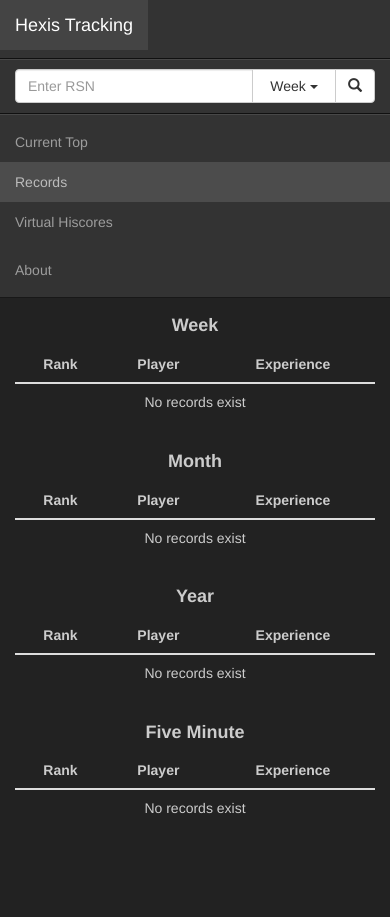
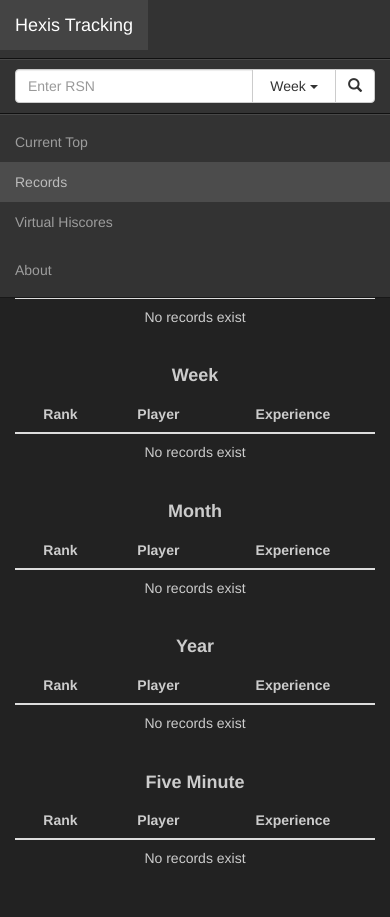
Before and after one commit to frolv/tracker-old, a Django app: page /records/1/ in a window 390 px wide; the page is wider, and only the part inside the window is pictured. Before the commit the page ends 814 px from the top of that part, so only its background shows below. Run offline with Django 3.2, Linux system fonts and the light colour scheme; data that the repository does not hold is empty; some libraries are stand-ins or nearby versions.

Commit message:
Respond to smaller screen sizes

```diff
--- a/static/css/hexistracker.css
+++ b/static/css/hexistracker.css
@@ -3,6 +3,10 @@ body {
   padding-bottom: 20px;
   background-color: #222222;
   color: #cccccc;
+}
+
+@media (max-width: 992px) {
+  body { padding-top: 120px; }
 }
 
 #tracker-navbar {
--- a/static/css/records.css
+++ b/static/css/records.css
@@ -2,6 +2,10 @@
   width: 870px;
   margin: 0 auto;
   margin-bottom: 30px;
+}
+
+@media (max-width: 992px) {
+  .record-skills { width: 435px }
 }
 
 .record-skill-icon {
```
